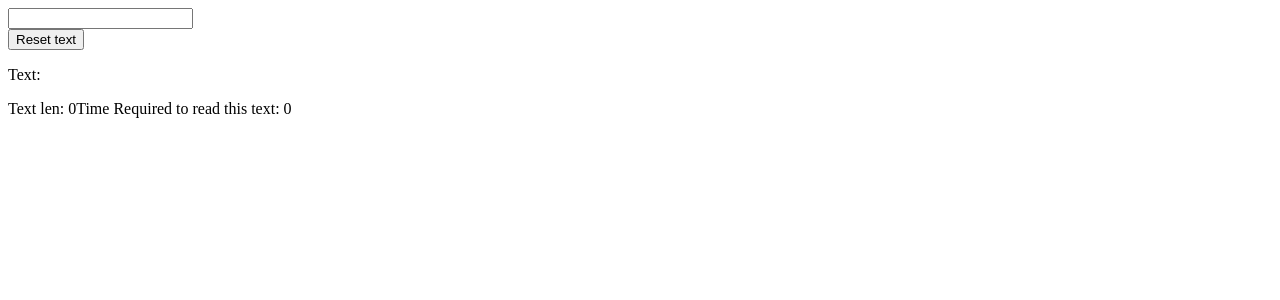
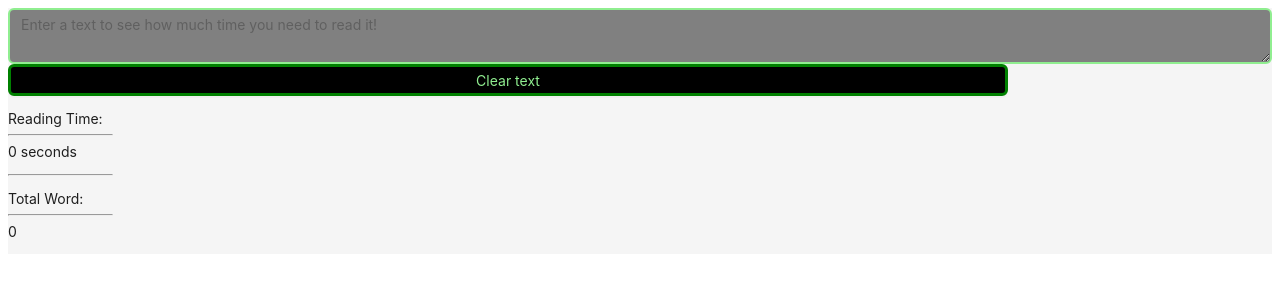
Before and after one commit to ergincetn01/howmuchtimetoread, a React (Create React App) app: page / in a window 1280 px wide. Shown: the top 300 px of the page. Built offline with nearby package versions, Linux system fonts and the light colour scheme.

Commit message:
counter&timer added, some stylings

```diff
--- a/package.json
+++ b/package.json
@@ -6,6 +6,7 @@
     "@testing-library/jest-dom": "^5.16.5",
     "@testing-library/react": "^13.4.0",
     "@testing-library/user-event": "^13.5.0",
+    "antd": "^5.6.4",
     "react": "^18.2.0",
     "react-dom": "^18.2.0",
     "react-scripts": "5.0.1",
--- a/src/App.js
+++ b/src/App.js
@@ -1,5 +1,9 @@
 import { useState } from "react";
 import TextBox from "./Components/TextBox";
+import Time from "./Components/Time";
+import { Button, Layout } from "antd";
+
+const {Content, Header, Footer}= Layout;
 
 function App() {
         const [text, setText]=useState("")
@@ -10,20 +14,24 @@ function App() {
         const reset=()=>{
             setText("")
         }
+        const ph="Enter some text..."
 
-        const timeRequired=()=> {
-            let timeReq=0
-            // within this function, calculate how much time required to read the given input text and show user.
-            return timeReq;
-        }
+
     return (
-        <div>
+        <Layout>
+            <Content>
+
             <TextBox handleChange={handleChange} text={text}/>
-            <button onClick={reset}>Reset text </button>
-       <p>Text: {text}</p>
-        Text len: {text.length}
-        Time Required to read this text: {timeRequired()}
-        </div>
+            <Button style={{backgroundColor: "black", color: "lightgreen", borderColor: "green", width: 1000, borderWidth: "3px"}} onClick={reset}>Clear text </Button>
+        <Time text={text} />
+
+            </Content>
+
+
+
+
+
+        </Layout>
     )
 
 }
--- a/src/Components/TextBox.js
+++ b/src/Components/TextBox.js
@@ -1,15 +1,15 @@
-import { useState } from "react"
+import {Input} from "antd"
 
+const {TextArea} = Input;
 function TextBox({text,handleChange}){
 
-
     return (
-        <div>
-            <input value={text} onChange={handleChange} type="textbox"/>
-        </div>
+            <TextArea placeholder="Enter a text to see how much time you need to read it!" value={text} onChange={handleChange}
+            style={{borderColor: "lightgreen",
+            borderWidth: "2px",
+            backgroundColor: "gray",
+            color: "lightgray"}}/>
     )
-
-
 }
 
 export default TextBox;
--- /dev/null
+++ b/src/Components/Time.js
@@ -0,0 +1,47 @@
+import { Col } from "antd";
+function Time({text}) {
+
+    function getWordCount(str) {
+
+       var count= str.split(' ')
+          .filter(function(n) { return n !== '' })
+          .length;
+
+        return count;
+   }
+
+
+    function estTime(st) {
+        var timeEst = (getWordCount(st))/ (4)
+        if (getWordCount(text)==0){
+            return;
+        }
+        else if(timeEst<60) {
+            return parseInt(timeEst) + " seconds";
+        }
+        else if(timeEst%60==0){
+            return timeEst + " minutes"
+        }
+        else if(timeEst>60 && timeEst %60 !=0)
+         {
+            var mins= parseInt(timeEst/60);
+            var sec= parseInt(timeEst%60);
+            return mins + " minutes" +  " " + sec + " seconds"
+         }
+
+   }
+
+   return (
+    <div>
+        <Col span={2}><p>Reading Time:<hr/> {getWordCount(text)===0 ? "0 seconds": estTime(text)} </p>
+        </Col>
+        <Col span={2}><hr/></Col>
+        <Col span={2}><p>Total Word: <hr/> {getWordCount(text)}</p>
+        </Col>
+
+
+    </div>
+   )
+}
+
+export default Time;
```
Also changed, not shown: 1 other file (tests, documents, lock files or other folders).
